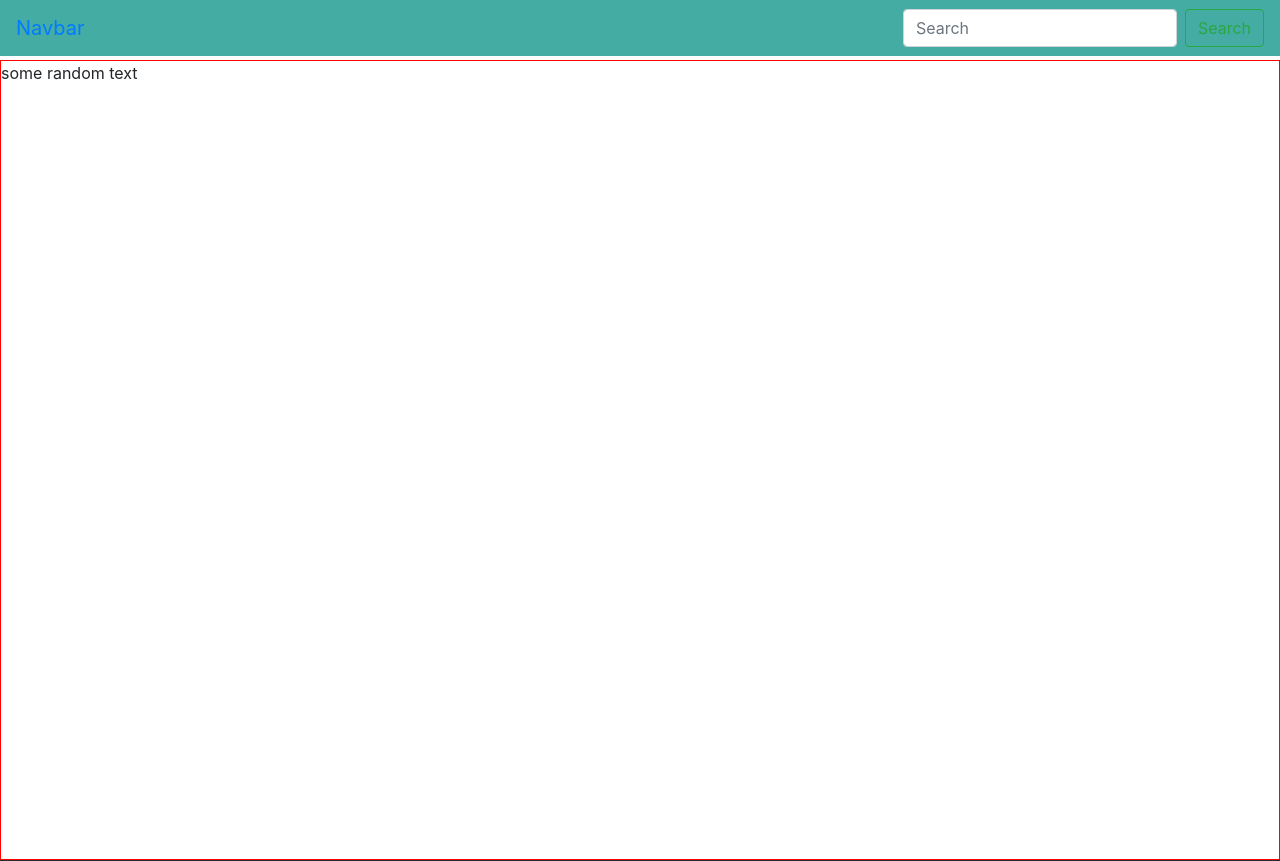
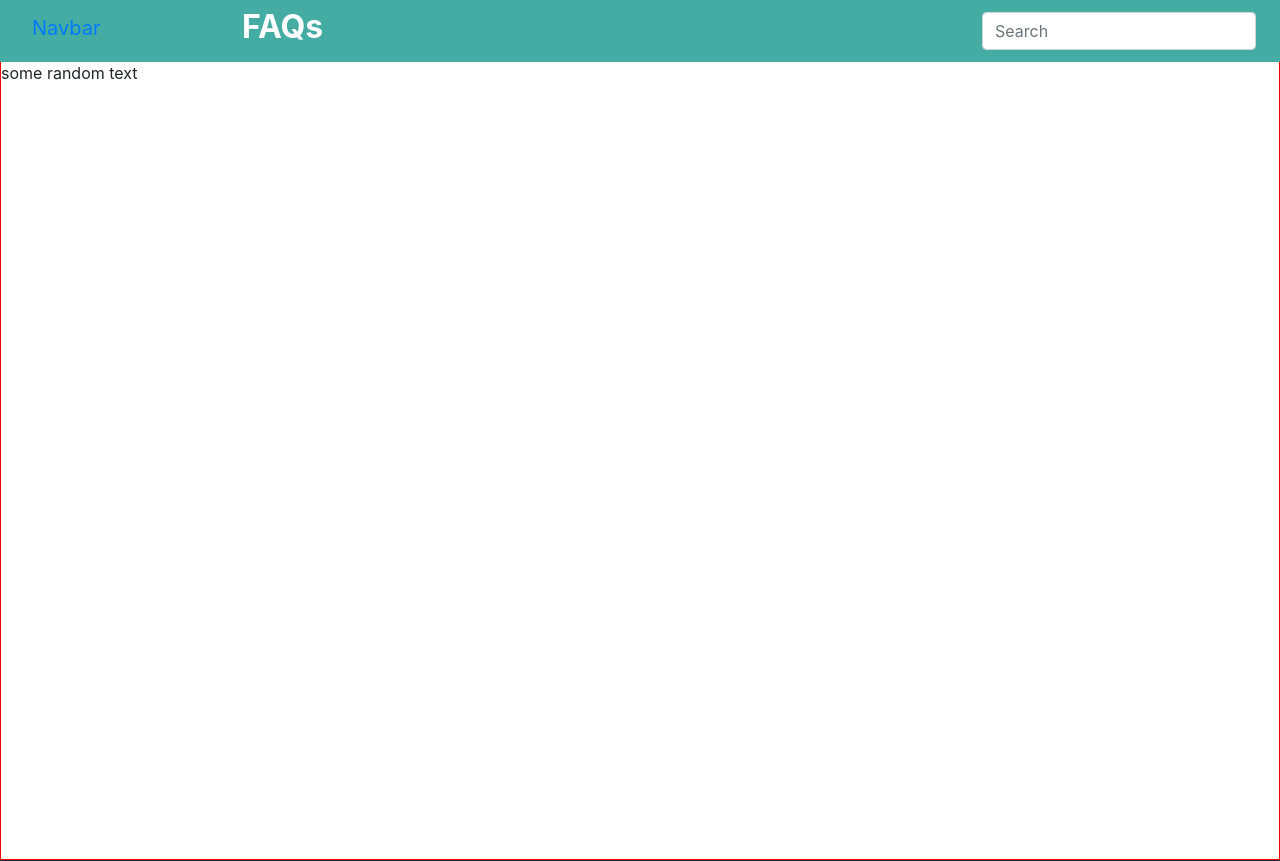
Before and after one commit to Tochukwuibe/obie-project, an Angular app: page /faqs in a window 1280 px wide. Shown: the top 861 px of the page. Built offline with nearby package versions, Linux system fonts and the light colour scheme.

Commit message:
completed layout for navbar and footer

```diff
--- a/src/app/components/navbar/navbar.component.css
+++ b/src/app/components/navbar/navbar.component.css
@@ -1,6 +1,26 @@
 nav {
     background-color: #44ACA3;
 }
+
+#app-nav-container {
+    width: 100%;
+    padding: 0 1em;
+}
+
+#app-search-container {
+    width: 100%;
+    display: flex;
+    flex-direction: row;
+    justify-content: space-between;
+    color: white;
+}
+
+#app-search-container h2 {
+    font-weight: bold;
+    font-size: 2em;
+
+}
+
 
 @media only screen and (min-width: 992px) {
     .app-nav-expand {
--- a/src/app/components/navbar/navbar.component.html
+++ b/src/app/components/navbar/navbar.component.html
@@ -1,14 +1,29 @@
 <nav class="navbar navbar-expand-lg  ">
+
+  <div id="app-nav-container">
+    <div class="row">
+      <div class="col-12 col-md-4">
         <a class="navbar-brand" href="#">Navbar</a>
-    <button type="button" class="navbar-toggler" data-toggle="collapse" data-target="#navbarSupportedContent" aria-controls="navbarSupportedContent" aria-expanded="false" aria-label="Toggle navigation">
+      </div>
+
+      <div class="col-12 col-md-8">
+        <div id="app-search-container">
+          <h2>FAQs</h2>
+
+          <button type="button" class="navbar-toggler" data-toggle="collapse" data-target="#navbarSupportedContent"
+            aria-controls="navbarSupportedContent" aria-expanded="false" aria-label="Toggle navigation">
             <i class="fa fa-search"></i>
           </button>
+        </div>
+      </div>
+
+    </div>
+  </div>
 
   <div class="collapse navbar-collapse app-nav-expand" id="navbarSupportedContent">
 
     <form class="form-inline my-2 my-lg-0">
       <input class="form-control mr-sm-2" type="search" placeholder="Search" aria-label="Search">
-        <button class="btn btn-outline-success my-2 my-sm-0" type="submit">Search</button>
     </form>
 
   </div>
```
Lines whose indentation alone changed are shown as unchanged.
